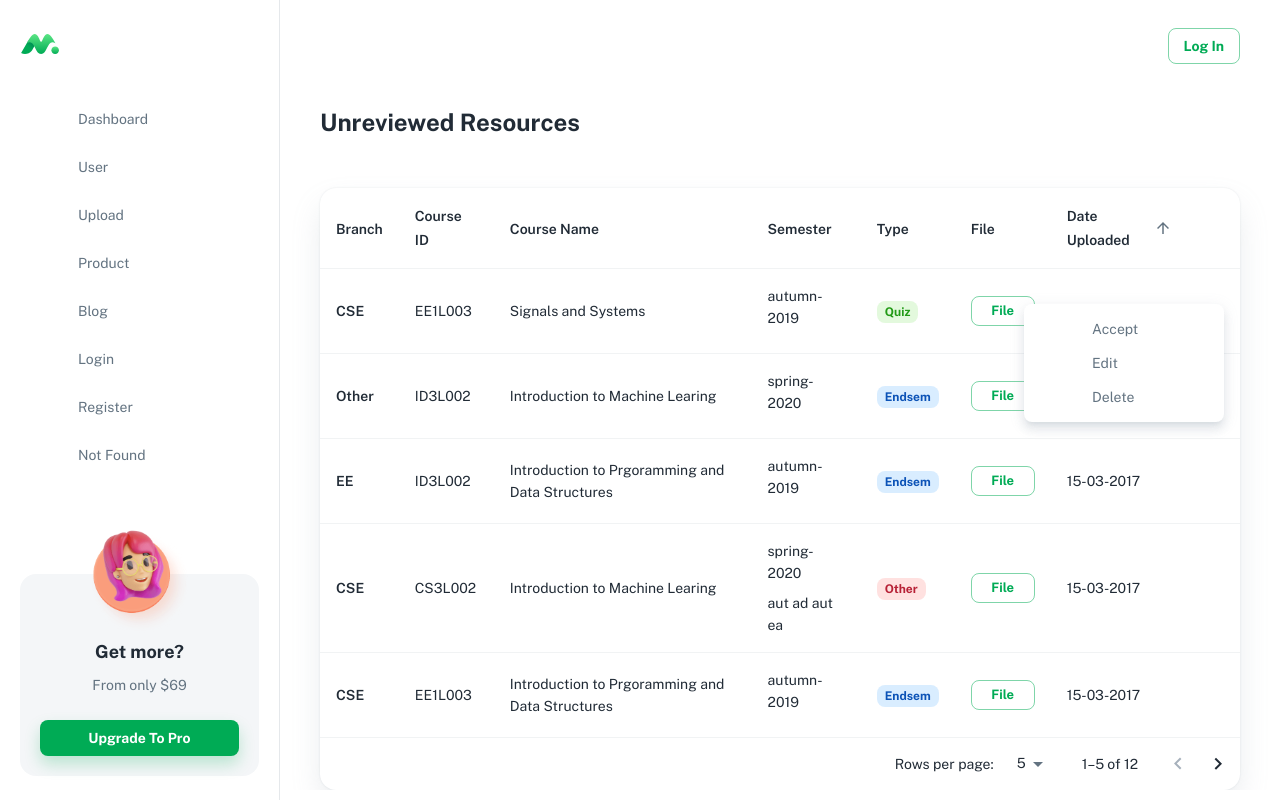
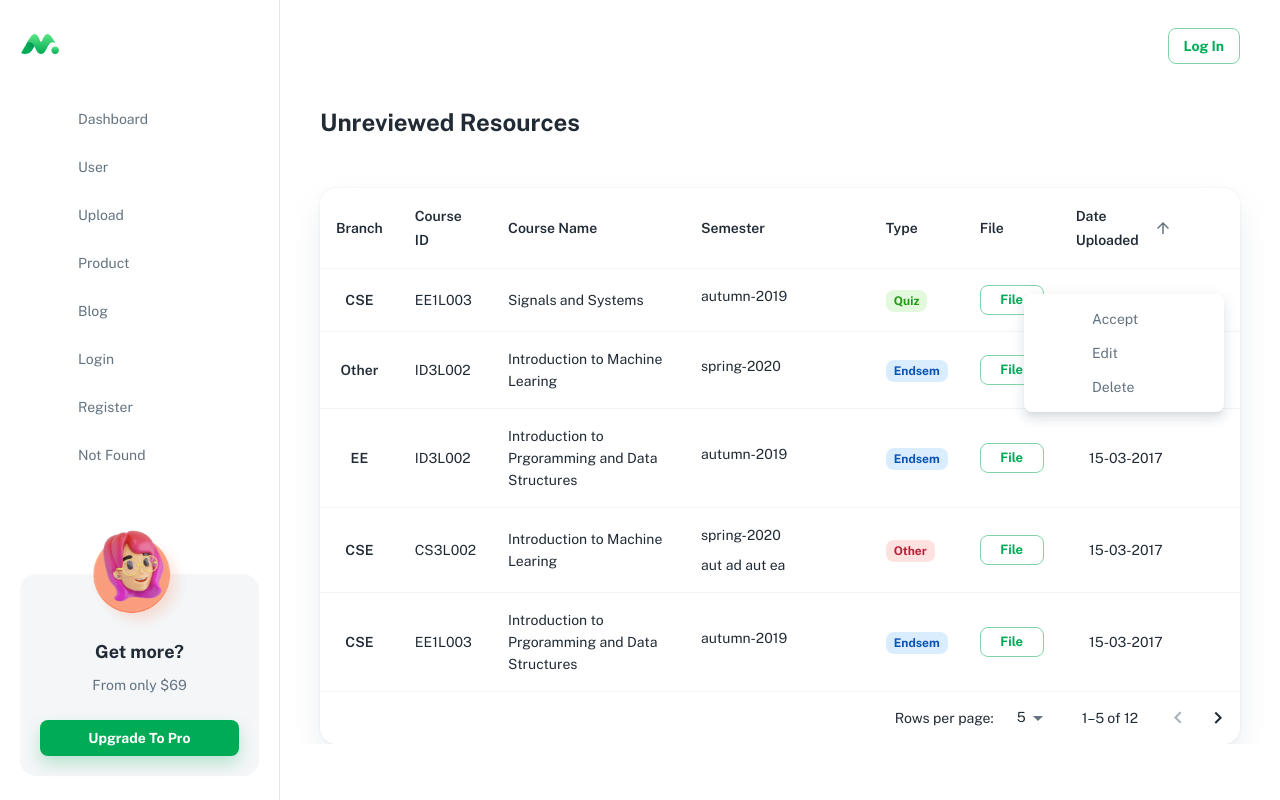
Before and after one commit to shrirangpdeshmukh/ARP_React, a React (Create React App) app: page /admin/unreviewed in a window 1280 px wide. Both pictures are taken after a click on the button 1216 px from the left and 312 px from the top of the page. Built offline with nearby package versions, Linux system fonts and the light colour scheme; a web font is replaced by a local one.

Commit message:
Unreviewed Final Version

```diff
--- /dev/null
+++ b/src/components/_dashboard/admin_unreviewed/OptionsMenu.js
@@ -0,0 +1,55 @@
+import { Icon } from '@iconify/react';
+import { useRef, useState } from 'react';
+import editFill from '@iconify/icons-eva/edit-fill';
+import { Link as RouterLink } from 'react-router-dom';
+import trash2Outline from '@iconify/icons-eva/trash-2-outline';
+import iDocumentsAccepted from '@iconify/icons-healthicons/i-documents-accepted';
+import moreVerticalFill from '@iconify/icons-eva/more-vertical-fill';
+// material
+import { Menu, MenuItem, IconButton, ListItemIcon, ListItemText } from '@mui/material';
+
+// ----------------------------------------------------------------------
+
+const OPTIONS_MENU = [
+  { id: 'accept', label: 'Accept', icon: iDocumentsAccepted },
+  { id: 'edit', label: 'Edit', icon: editFill },
+  { id: 'delete', label: 'Delete', icon: trash2Outline }
+];
+
+// ----------------------------------------------------------------------
+
+export default function OptionsMenu() {
+  const ref = useRef(null);
+  const [isOpen, setIsOpen] = useState(false);
+
+  return (
+    <>
+      <IconButton ref={ref} onClick={() => setIsOpen(true)}>
+        <Icon icon={moreVerticalFill} width={20} height={20} />
+      </IconButton>
+
+      <Menu
+        open={isOpen}
+        anchorEl={ref.current}
+        onClose={() => setIsOpen(false)}
+        PaperProps={{
+          sx: { width: 200, maxWidth: '100%' }
+        }}
+        anchorOrigin={{ vertical: 'top', horizontal: 'right' }}
+        transformOrigin={{ vertical: 'top', horizontal: 'right' }}
+      >
+        {OPTIONS_MENU.map((option) => {
+          const { id, label, icon } = option;
+          return (
+            <MenuItem sx={{ color: 'text.secondary' }} key={id}>
+              <ListItemIcon>
+                <Icon icon={icon} width={24} height={24} />
+              </ListItemIcon>
+              <ListItemText primary={label} primaryTypographyProps={{ variant: 'body2' }} />
+            </MenuItem>
+          );
+        })}
+      </Menu>
+    </>
+  );
+}
--- /dev/null
+++ b/src/components/_dashboard/admin_unreviewed/index.js
@@ -0,0 +1 @@
+export { default as OptionsMenu } from './OptionsMenu';
--- a/src/components/_dashboard/user/UserListHead.js
+++ b/src/components/_dashboard/user/UserListHead.js
@@ -31,13 +31,13 @@ export default function UserListHead({
   return (
     <TableHead>
       <TableRow>
-        {/* <TableCell padding="checkbox">
+        <TableCell padding="checkbox">
           <Checkbox
             indeterminate={numSelected > 0 && numSelected < rowCount}
             checked={rowCount > 0 && numSelected === rowCount}
             onChange={onSelectAllClick}
           />
-        </TableCell> */}
+        </TableCell>
         {headLabel.map((headCell) => (
           <TableCell
             key={headCell.id}
--- a/src/pages/AdminUnreviewed.js
+++ b/src/pages/AdminUnreviewed.js
@@ -1,8 +1,5 @@
-import { filter } from 'lodash';
-import { Icon } from '@iconify/react';
 import { sentenceCase } from 'change-case';
 import { useState } from 'react';
-import plusFill from '@iconify/icons-eva/plus-fill';
 import { Link as RouterLink } from 'react-router-dom';
 // material
 import {
@@ -16,27 +13,31 @@ import {
   Container,
   Typography,
   TableContainer,
-  TablePagination
+  TablePagination,
+  Box,
+  TableHead,
+  TableSortLabel
 } from '@mui/material';
+import { visuallyHidden } from '@mui/utils';
 // components
 import Page from '../components/Page';
 import Label from '../components/Label';
 import Scrollbar from '../components/Scrollbar';
-import { UserListHead, UserMoreMenu } from '../components/_dashboard/user';
+import { OptionsMenu } from '../components/_dashboard/admin_unreviewed';
 //
 import USERLIST from '../_mocks_/user';
 
 // ----------------------------------------------------------------------
 
 const TABLE_HEAD = [
-  { id: 'branch', label: 'Branch', alignRight: false },
-  { id: 'courseId', label: 'Course ID', alignRight: false },
-  { id: 'courseName', label: 'Course Name', alignRight: false },
-  { id: 'semester', label: 'Semester', alignRight: false },
-  { id: 'type', label: 'Type', alignRight: false },
-  { id: 'file', label: 'File', alignRight: false },
-  { id: 'date', label: 'Date Uploaded', alignRight: false },
-  { id: '' }
+  { id: 'branch', label: 'Branch', width: '7%' },
+  { id: 'courseId', label: 'Course ID', width: '10%' },
+  { id: 'courseName', label: 'Course Name', width: '25%' },
+  { id: 'semester', label: 'Semester', width: '25%' },
+  { id: 'type', label: 'Type', width: '8%' },
+  { id: 'file', label: 'File', width: '10%' },
+  { id: 'date', label: 'Date Uploaded', width: '15%' },
+  { id: '', width: '5%' }
 ];
 // ----------------------------------------------------------------------
 
@@ -75,7 +76,7 @@ const colorMap = new Map([
   ['quiz', 'success']
 ]);
 
-export default function User() {
+export default function AdminUnreviewed() {
   const [page, setPage] = useState(0);
   const [order, setOrder] = useState('asc');
 
@@ -102,7 +103,7 @@ export default function User() {
   const filteredUsers = applySortFilter(USERLIST, getComparator(order, orderBy));
 
   return (
-    <Page title="User | Minimal-UI">
+    <Page title="Admin | Unreviewed | ARP">
       <Container>
         <Stack direction="row" alignItems="center" justifyContent="space-between" mb={5}>
           <Typography variant="h4" gutterBottom>
@@ -114,15 +115,37 @@ export default function User() {
           <Scrollbar>
             <TableContainer sx={{ minWidth: 600 }}>
               <Table>
-                <UserListHead
-                  order={order}
-                  orderBy={orderBy}
-                  headLabel={TABLE_HEAD}
-                  rowCount={USERLIST.length}
-                  // numSelected={selected.length}
-                  onRequestSort={handleRequestSort}
-                  // onSelectAllClick={handleSelectAllClick}
-                />
+                <TableHead>
+                  <TableRow>
+                    {TABLE_HEAD.map((headCell) => (
+                      <TableCell
+                        key={headCell.id}
+                        align="left"
+                        sortDirection={orderBy === headCell.id ? order : false}
+                        width={headCell.width}
+                      >
+                        {headCell.id === orderBy ? (
+                          <TableSortLabel
+                            active
+                            direction={order}
+                            onClick={(event) => {
+                              handleRequestSort(event, headCell.id);
+                            }}
+                          >
+                            {headCell.label}
+
+                            <Box sx={{ ...visuallyHidden }}>
+                              {order === 'desc' ? 'sorted descending' : 'sorted ascending'}
+                            </Box>
+                          </TableSortLabel>
+                        ) : (
+                          headCell.label
+                        )}
+                      </TableCell>
+                    ))}
+                  </TableRow>
+                </TableHead>
+
                 <TableBody>
                   {filteredUsers
                     .slice(page * rowsPerPage, page * rowsPerPage + rowsPerPage)
@@ -132,7 +155,7 @@ export default function User() {
 
                       return (
                         <TableRow hover key={id} tabIndex={-1}>
-                          <TableCell component="th" scope="row">
+                          <TableCell component="th" scope="row" align="center">
                             <Typography variant="subtitle2">{branch}</Typography>
                           </TableCell>
                           <TableCell align="left">{courseId}</TableCell>
@@ -158,10 +181,10 @@ export default function User() {
                             </Button>
                           </TableCell>
 
-                          <TableCell align="left">{date}</TableCell>
+                          <TableCell align="center">{date}</TableCell>
 
                           <TableCell align="right">
-                            <UserMoreMenu />
+                            <OptionsMenu />
                           </TableCell>
                         </TableRow>
                       );
```
